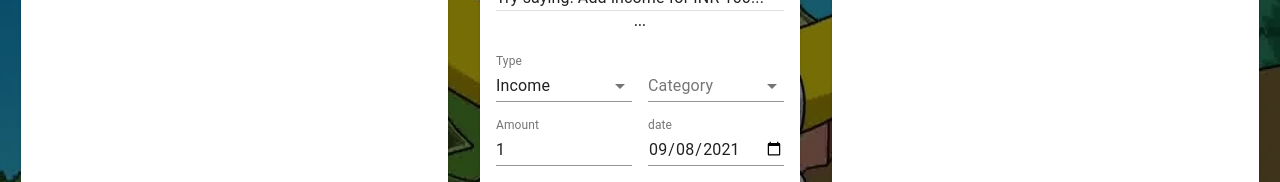
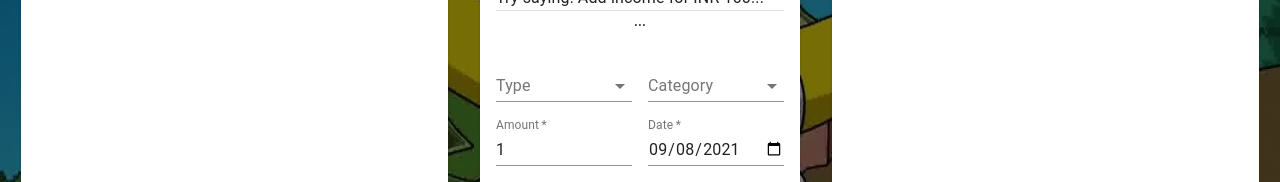
Before and after one commit to arjun-khanduri/expense-tracker, a React (Create React App) app: page / in a window 1280 px wide. Shown: the part 334-516 px from the top of the page. Built offline with nearby package versions, Linux system fonts and the light colour scheme.

Commit message:
Added error check for creating transactions

```diff
--- a/src/components/Main/Form/Form.js
+++ b/src/components/Main/Form/Form.js
@@ -19,7 +19,7 @@ import formatDate from '../../../utils/formatDate';
 const initialState = {
     amount: 1,
     category: '',
-    type: 'Income',
+    type: '',
     date: formatDate(new Date())
 };
 
@@ -32,6 +32,8 @@ const Form = () => {
     const selectedType = formData.type === 'Income' ? incomeCategories : expenseCategories
 
     const createTransaction = () => {
+        if(Number.isNaN(Number(formData.amount)) || !formData.date.includes('-') || formData.type === '' || formData.category === '')
+            return;
         const transaction = { ...formData, amount: formData.amount, id: uuidv4() }
         addTransaction(transaction)
         setFormData(initialState)
@@ -47,7 +49,11 @@ const Form = () => {
             <Grid item xs={6}>
                 <FormControl fullWidth>
                     <InputLabel>Type</InputLabel>
-                    <Select value={formData.type} onChange={(e) => setFormData({ ...formData, type: e.target.value })}>
+                    <Select
+                        value={formData.type}
+                        onChange={(e) => setFormData({ ...formData, type: e.target.value })}
+                        required>
+                        <MenuItem>Choose...</MenuItem>
                         <MenuItem value="Income">Income</MenuItem>
                         <MenuItem value="Expense">Expense</MenuItem>
                     </Select>
@@ -56,16 +62,31 @@ const Form = () => {
             <Grid item xs={6}>
                 <FormControl fullWidth>
                     <InputLabel>Category</InputLabel>
-                    <Select value={formData.category} onChange={(e) => setFormData({ ...formData, category: e.target.value })}>
+                    <Select
+                        value={formData.category}
+                        onChange={(e) => setFormData({ ...formData, category: e.target.value })}
+                        required>
                         {selectedType.map((category) => <MenuItem key={category.type} value={category.type}>{category.type}</MenuItem>)}
                     </Select>
                 </FormControl>
             </Grid>
             <Grid item xs={6}>
-                <TextField type="number" label="Amount" fullWidth value={formData.amount} InputProps={{ inputProps: { min: 1 } }} onChange={(e) => setFormData({ ...formData, amount: e.target.value })} />
+                <TextField
+                    type="number"
+                    label="Amount"
+                    fullWidth value={formData.amount}
+                    InputProps={{ inputProps: { min: 1 } }}
+                    onChange={(e) => setFormData({ ...formData, amount: e.target.value })}
+                    required />
             </Grid>
             <Grid item xs={6}>
-                <TextField type="date" label="date" fullWidth value={formData.date} onChange={(e) => setFormData({ ...formData, date: formatDate(e.target.value) })} />
+                <TextField
+                    type="date"
+                    label="Date"
+                    fullWidth
+                    value={formData.date}
+                    onChange={(e) => setFormData({ ...formData, date: formatDate(e.target.value) })}
+                    required />
             </Grid>
             <Button className={classes.button} variant="outlined" color="primary" fullWidth onClick={createTransaction}>
                 Create Transaction
```
